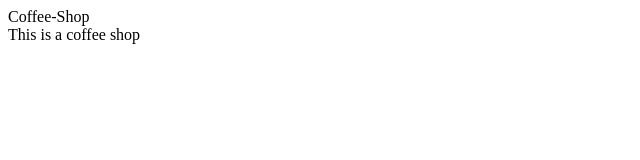
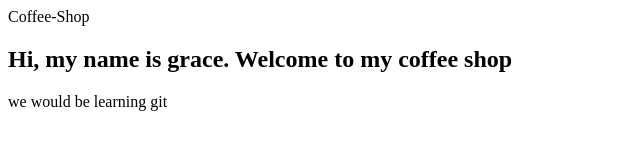
Before and after one commit to ElegantGracie/coffee-shop, a plain HTML site: page index.html in a window 1280 px wide. Shown: the whole page, without its empty margins (0-640 px from the left). Drawn offline with Linux system fonts and the light colour scheme.

Commit message:
added a new section

```diff
--- a/index.html
+++ b/index.html
@@ -8,6 +8,9 @@
 </head>
 <body>
     <div>Coffee-Shop</div>
-    <div>This is a coffee shop</div>
+    <section>
+        <h1>Hi, my name is grace. Welcome to  my coffee shop</h1>
+        <p>we would be learning git</p>
+    </section>
 </body>
 </html>
```
